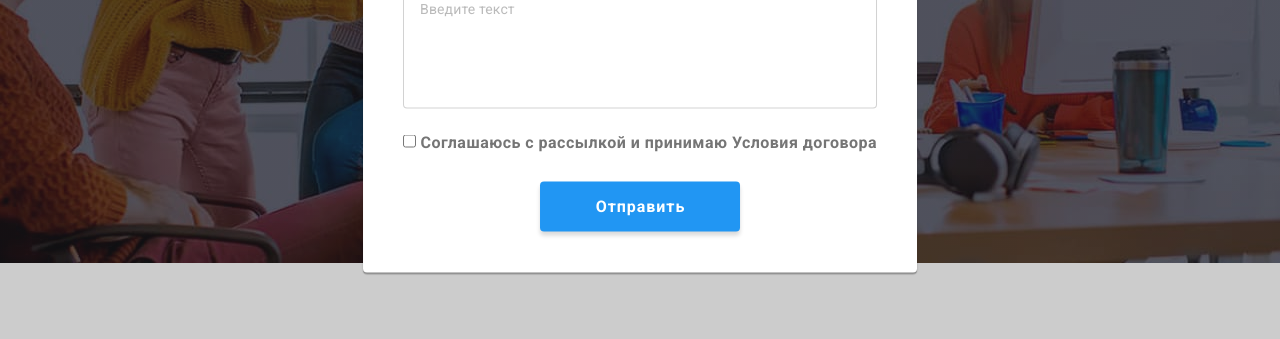
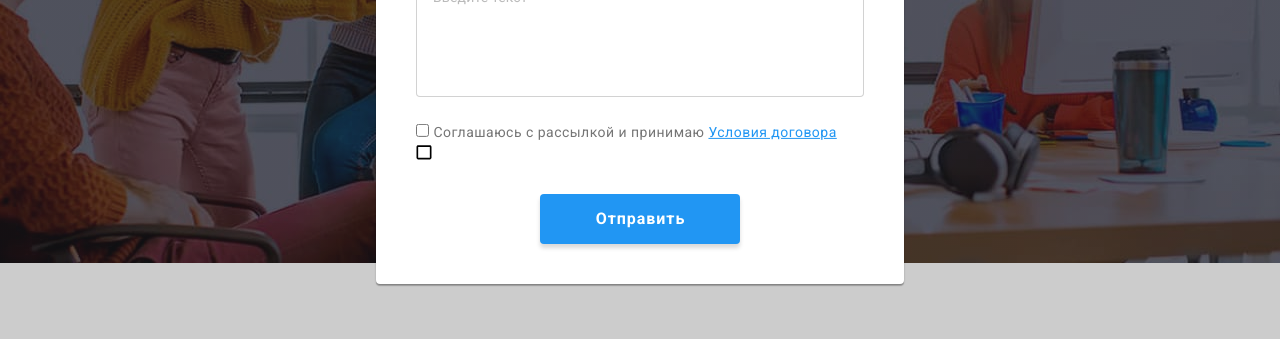
Before and after one commit to oksana-mart/goit-markup-hw-06, a plain HTML site: page index.html in a window 1280 px wide. Both pictures are taken after a click on the button "Заказать услугу". Shown: the part 418-757 px from the top of the page. Drawn offline with nearby package versions, Linux system fonts and the light colour scheme.

Commit message:
Додає оформлення на чекбокс

```diff
--- a/css/style.css
+++ b/css/style.css
@@ -842,15 +842,27 @@ textarea {
   border-color: var(--accent-color);
 }
 
-.input:focus + .input-svg {
+.field:focus-within input,
+.field:focus-within .input-svg {
   color:rgba(33, 150, 243, 0.9);
 }
 
-.input-svg:focus-within {
-  color:rgba(33, 150, 243, 0.9);
-  border-color: var(--accent-color);
+  /* чекбокс */
+
+.checkbox-text {
+  font-style: normal;
+  font-weight: var(--secondary-font-weight);
+  font-size: 14px;
+  line-height: 1.71;
+  color:var(--main-text-color);
 }
 
+.checkbox-accent {
+  text-decoration: underline;
+  color: var(--accent-color);
+}
+
+  /* кнопка Отправить */
 .submit-button {
   display: block;
   margin: 0 auto;
--- a/index.html
+++ b/index.html
@@ -427,7 +427,12 @@
           <div class="checkbox">
             <label>
               <input type="checkbox" name="agree">
-              Соглашаюсь с рассылкой и принимаю Условия договора
+              <span class="checkbox-text">Соглашаюсь с рассылкой и принимаю <span class="checkbox-accent">Условия договора</span></span>
+              <div class="checkbox-icon">
+                <svg class="checkbox-svg" width="16" height="15">
+                  <use href="./images/sprite.svg#checkbox"></use>
+                </svg>
+              </div>
             </label>
           </div>
           <button class="submit-button" type="submit">Отправить</button>
```
